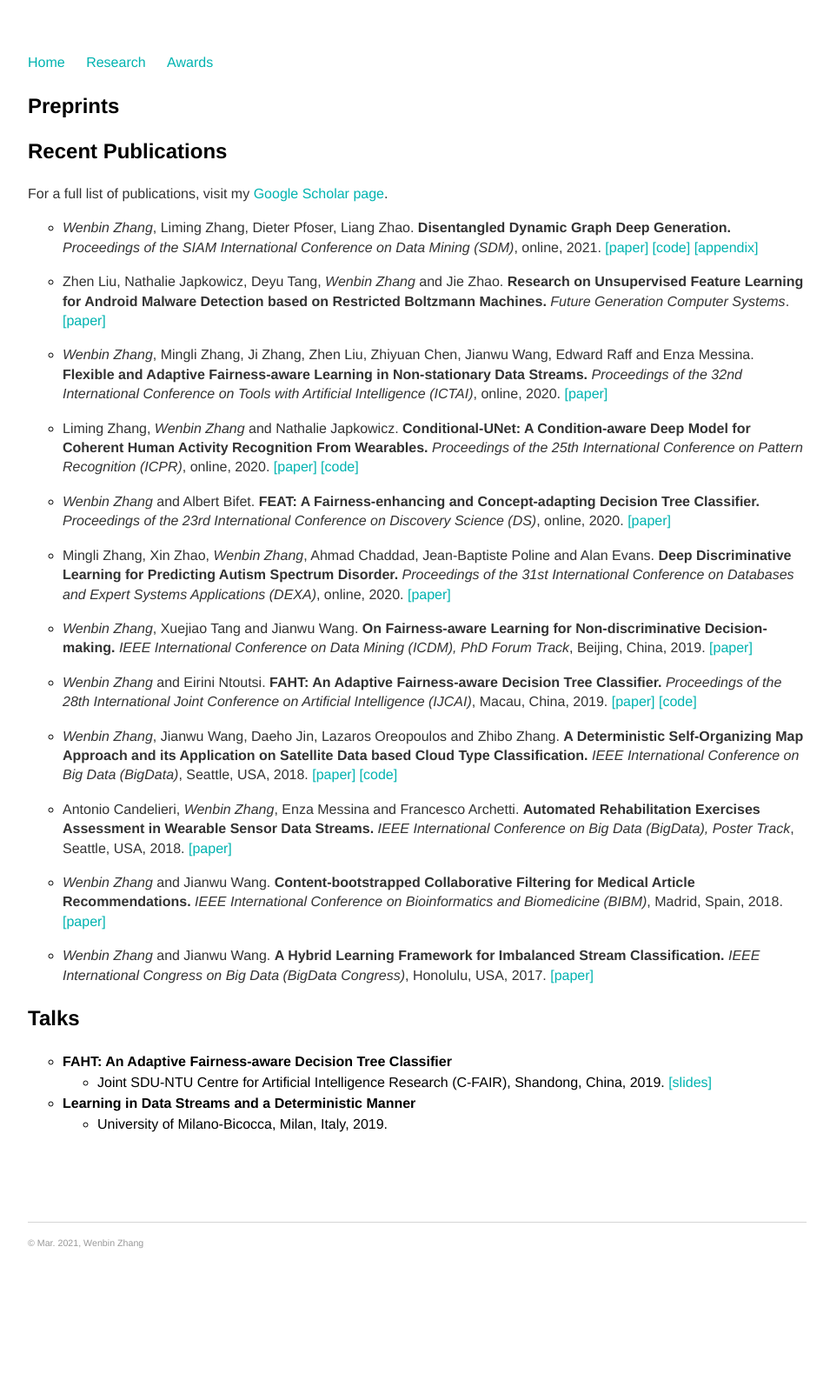
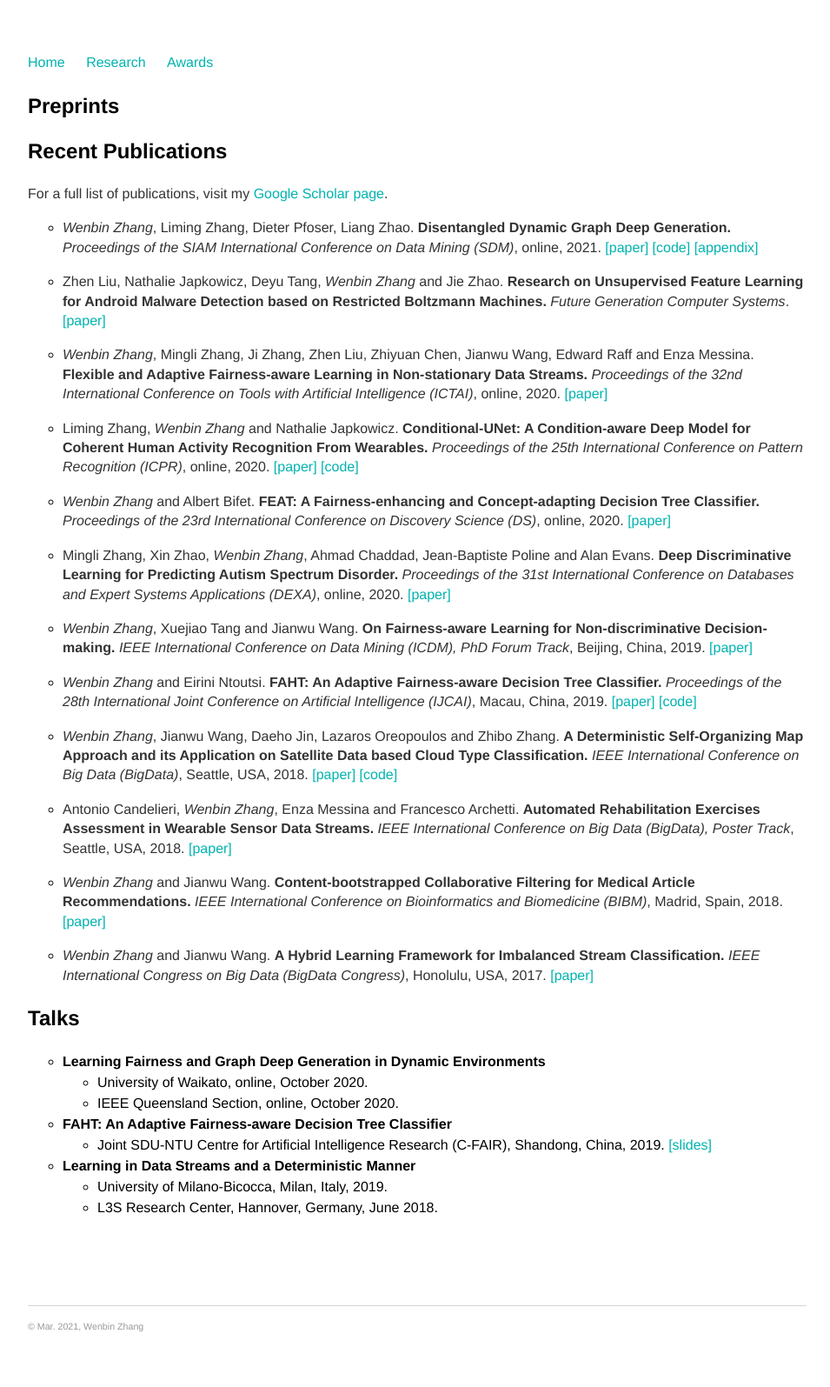
Before and after one commit to vanbanTruong/vanbanTruong.github.io, a Jekyll site: the page built from research.md, in a window 1280 px wide. Shown: the whole page at 87% size, without its empty margins (160-1115 px from the left). Built offline with Jekyll 4.4.1, drawn with Linux system fonts in a browser that asks for light colours; before the commit the page ends 1499 px from its top, so only the background shows below that.

Commit message:
Update research.md

```diff
--- a/research.md
+++ b/research.md
@@ -43,9 +43,14 @@ For a full list of publications, visit my [Google Scholar page](https://scholar.
 
 ### Talks
 
+* **Learning Fairness and Graph Deep Generation in Dynamic Environments**
+  * University of Waikato, online, October 2020.
+  * IEEE Queensland Section, online, October 2020.
+
 * **FAHT: An Adaptive Fairness-aware Decision Tree Classifier**
   * Joint SDU-NTU Centre for Artificial Intelligence Research (C-FAIR), Shandong, China, 2019. [[slides]](/assets/faht.pdf)
 
 
 * **Learning in Data Streams and a Deterministic Manner**
   * University of Milano-Bicocca, Milan, Italy, 2019.
+  * L3S Research Center, Hannover, Germany, June 2018.
```
